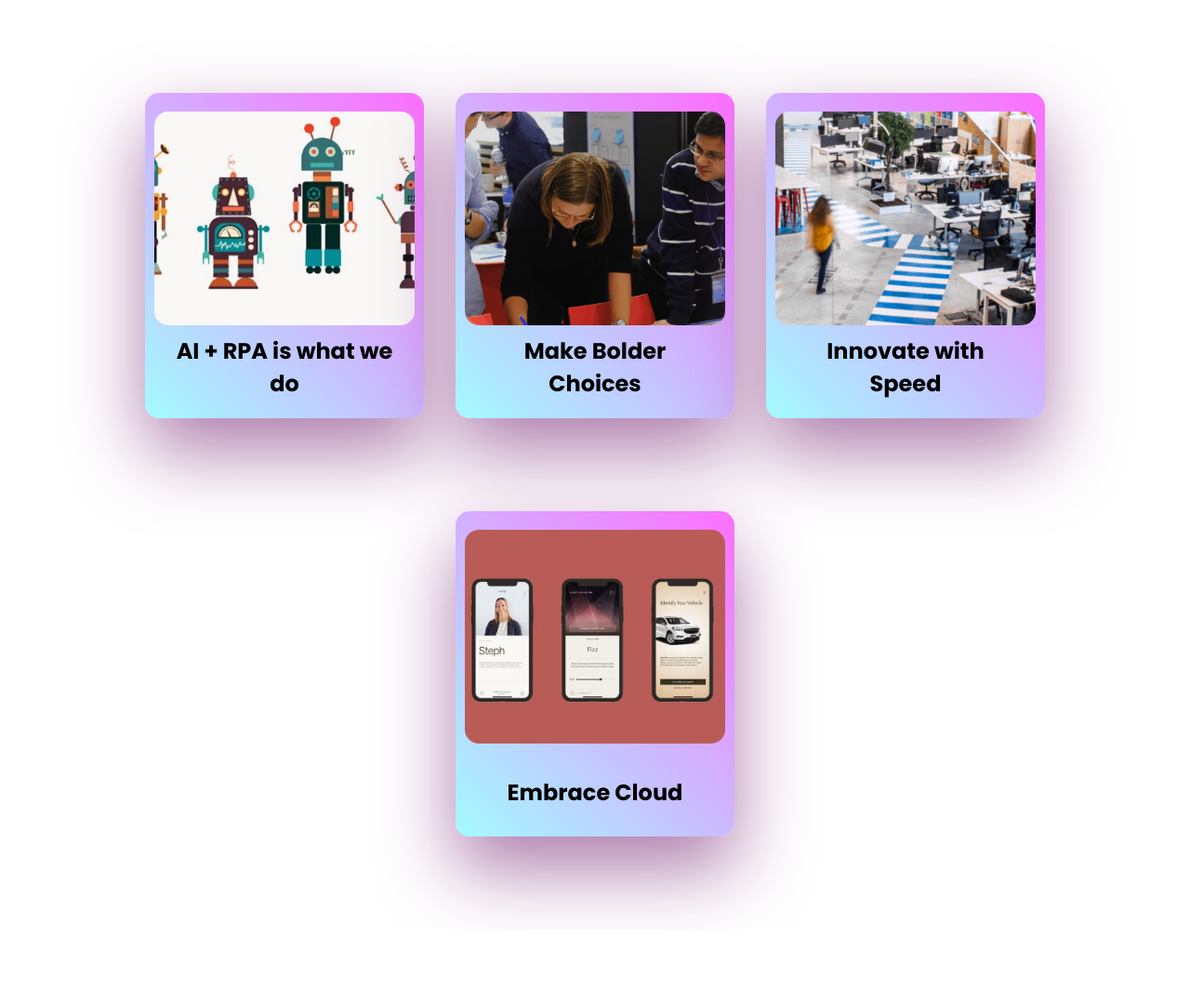
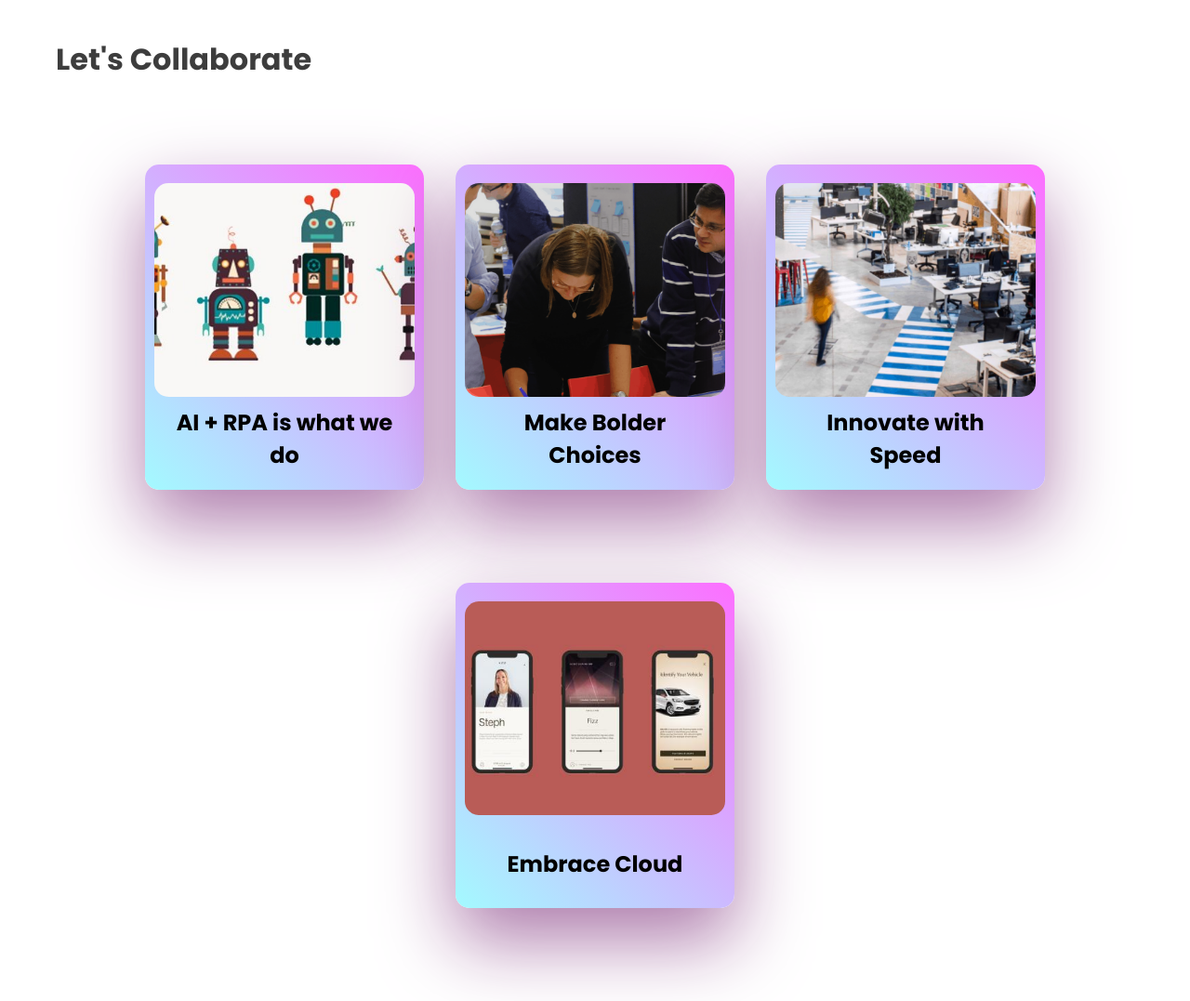
Before and after one commit to 1TusharSharma1/Improved-Lets-Collaborate-UI, a plain HTML site: page index.html in a window 1280 px wide. Shown: the whole page at 93% size. Before the commit the page ends 1000 px from the top, so only its background shows below. Drawn offline with Linux system fonts and the light colour scheme.

Commit message:
Added Headline

```diff
--- a/index.html
+++ b/index.html
@@ -4,10 +4,13 @@
     <meta charset="UTF-8" />
     <meta http-equiv="X-UA-Compatible" content="IE=edge" />
     <meta name="viewport" content="width=device-width, initial-scale=1.0" />
-    <title>Let's Collaborate Clone</title>
+    <title>Let's Collaborate Component</title>
     <link rel="stylesheet" href="style.css" />
   </head>
   <body>
+    <h1 style="padding:40px 0 0 60px; color: rgb(61, 61, 61);">Let's Collaborate</h1>
+  <main>
+
     <div class="container">
       <!-- card 1 -->
       <div class="card">
@@ -67,5 +70,6 @@
       src="https://kit.fontawesome.com/b3cb727928.js"
       crossorigin="anonymous"
     ></script>
-  </body>
+  </main>
+</body>
 </html>
--- a/style.css
+++ b/style.css
@@ -7,11 +7,12 @@
     font-family: 'Poppins', sans-serif;
 }
 
-body{
+main{
     display: flex;
 justify-content: center;
 align-items: center;
-min-height: 100vh;
+/* min-height: 100vh; */
+/* height: 500px; */
 background: linear-gradient(45deg, rgb(255, 255, 255), rgb(255, 255, 255));
 }
 .container{
@@ -21,7 +22,7 @@ background: linear-gradient(45deg, rgb(255, 255, 255), rgb(255, 255, 255));
     align-items: center;
     flex-wrap: wrap;
     gap: 100px 34px;
-    padding: 100px 30px;
+    padding: 89px 30px 100px 30px;
 }
 .container .card{
     position: relative;
```
